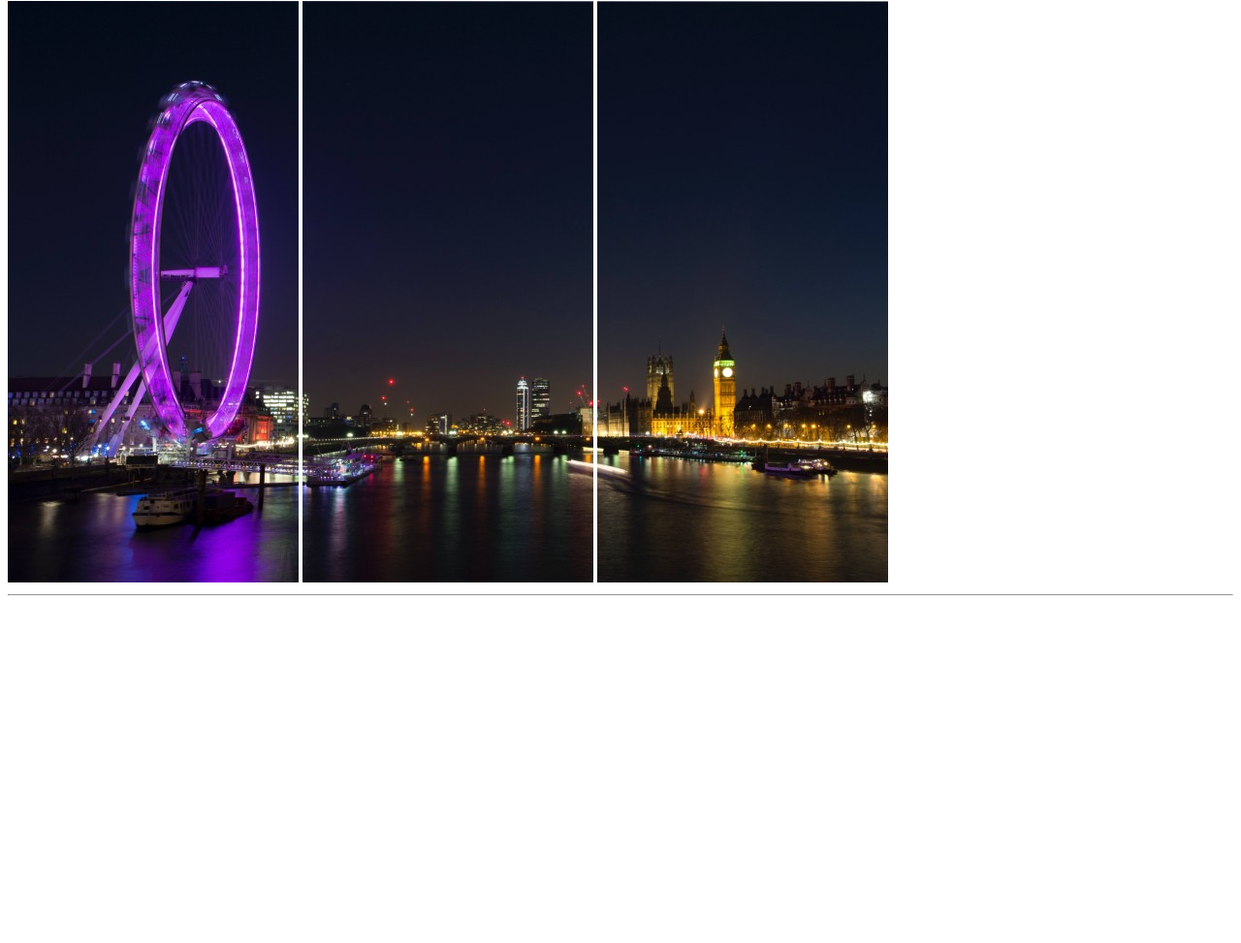
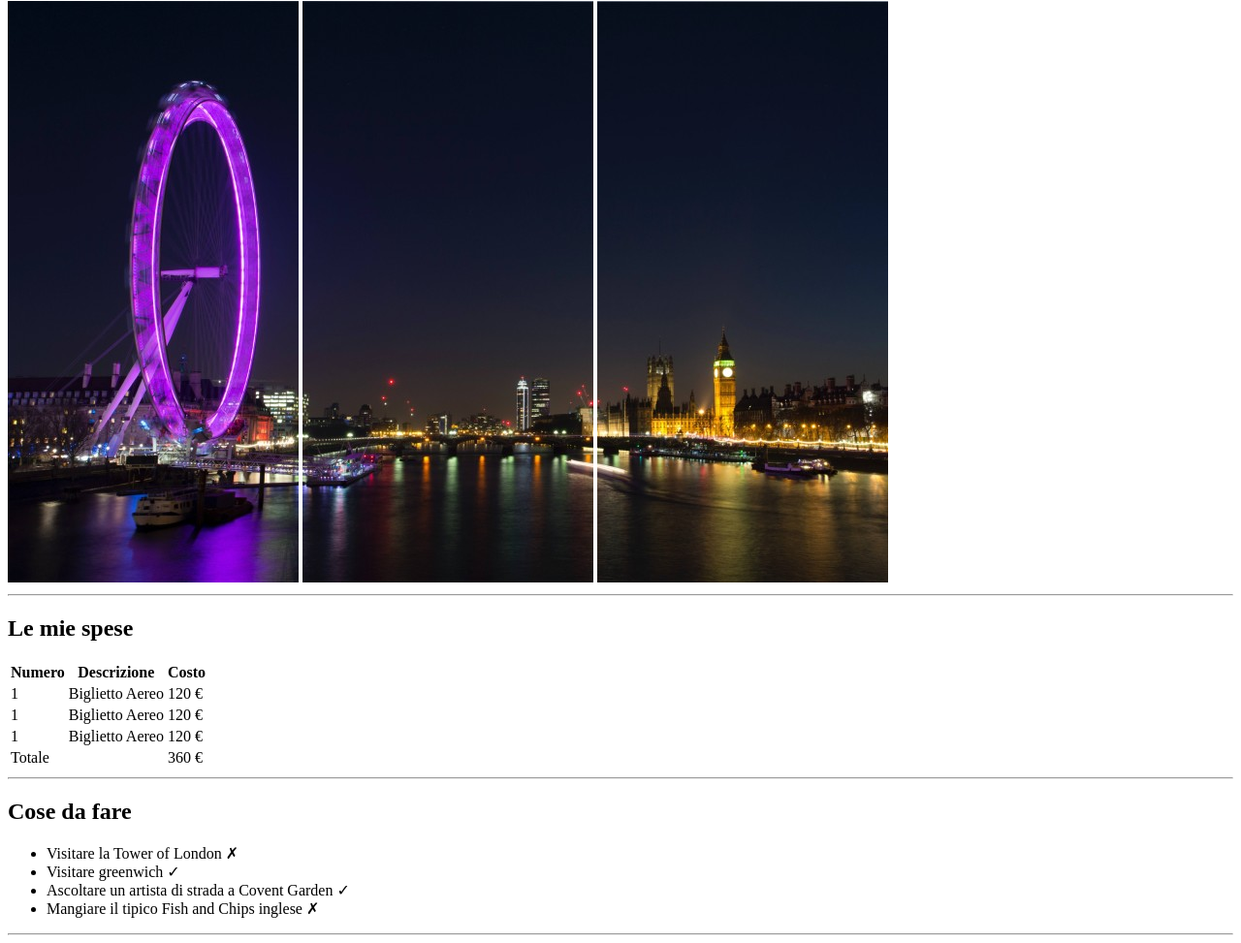
Before and after one commit to EdoardoPosfortunato/html-london-trip, a plain HTML site: page index.html in a window 1280 px wide. Shown: the part 79-1052 px from the top of the page at 97% size. Before the commit the page ends 800 px from the top, so only its background shows below. Drawn offline with Linux system fonts and the light colour scheme.

Commit message:
feat:todoection

```diff
--- a/index.html
+++ b/index.html
@@ -15,7 +15,62 @@
     </header>
     <hr>
     <main>
-        <section class="expencies"></section>
+        <!-- sezione spese -->
+        <section>
+            <h2>Le mie spese</h2>
+            <table>
+                <thead>
+                    <tr>
+                       <th>Numero</th>
+                       <th>Descrizione</th>
+                       <th>Costo</th>
+                    </tr>
+                </thead>
+                <tbody>
+                    <tr>
+                        <td>1</td>
+                        <td>Biglietto Aereo</td>
+                        <td>120 &euro;</td>
+                    </tr>
+                    <tr>
+                        <td>1</td>
+                        <td>Biglietto Aereo</td>
+                        <td>120 &euro;</td>
+                    </tr>
+                    <tr>
+                        <td>1</td>
+                        <td>Biglietto Aereo</td>
+                        <td>120 &euro;</td>
+                    </tr>
+                <tfoot>
+                    <tr>
+                        <td colspan="2">Totale</td>
+                        <td>360 &euro;</td>
+                    </tr>
+                </tfoot>
+                </tbody>
+            </table>
+        </section>
+        <hr>
+        <!-- sezione cose da fare -->
+        <section>
+            <h2>Cose da fare</h2>
+            <ul>
+                <li>Visitare la Tower of London &cross;</li>
+                <li>Visitare greenwich &check;</li>
+                <li>Ascoltare un artista di strada a Covent Garden &check;</li>
+                <li>Mangiare il tipico Fish and Chips inglese &cross;</li>
+            </ul>
+        </section>
+        <hr>
+        <!-- sezione info utili -->
+        <section>
+
+        </section>
+        <!-- sezione foto -->
+        <section>
+
+        </section>
     </main>
 </body>
 </html>
```
